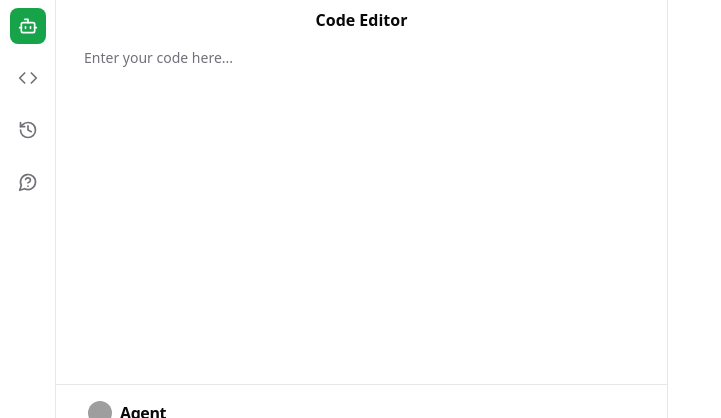
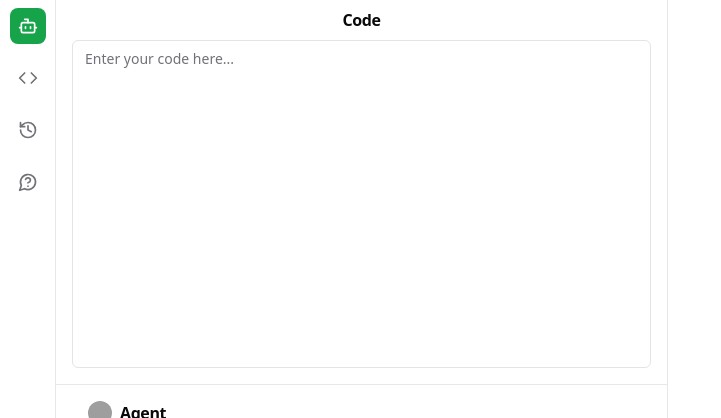
Before and after one commit to Titovilal/tailwind-ai-chat, a Next.js app in the folder frontend/: page /code in a window 1280 px wide. Shown: the top 418 px of the page, without its empty margins (0-721 px from the left). Built offline with nearby package versions, Linux system fonts and the light colour scheme; grey boxes are pictures that could not be loaded.

Commit message:
Change title font type

```diff
--- a/frontend/app/(private)/code/code-editor.tsx
+++ b/frontend/app/(private)/code/code-editor.tsx
@@ -11,19 +11,17 @@ const CodeEditor: React.FC<CodeEditorProps> = ({
 }) => {
   return (
     <div className="px-4 pb-4 pt-2 grid grid-rows-[2rem,1fr] h-full">
-      <h2 className="font-bold flex justify-center">Code Editor</h2>
+      <h2 className="font-semibold flex justify-center tracking-tight">Code</h2>
       <Textarea
-  className="resize-none focus-visible:ring-0 border-none focus-visible:ring-offset-0 focus-within:ring-1 focus-within:ring-ring "
-  value={postContent}   id="message"
-
+        className="resize-none border focus-visible:ring-0  focus-visible:ring-offset-0 focus-within:ring-1 focus-within:ring-ring "
+        value={postContent}
+        id="message"
         placeholder="Enter your code here..."
         onChange={(e) =>
           setPostContent ? setPostContent(e.target.value) : undefined
         }
       />
     </div>
-
-
   );
 };
 export default CodeEditor;
```
